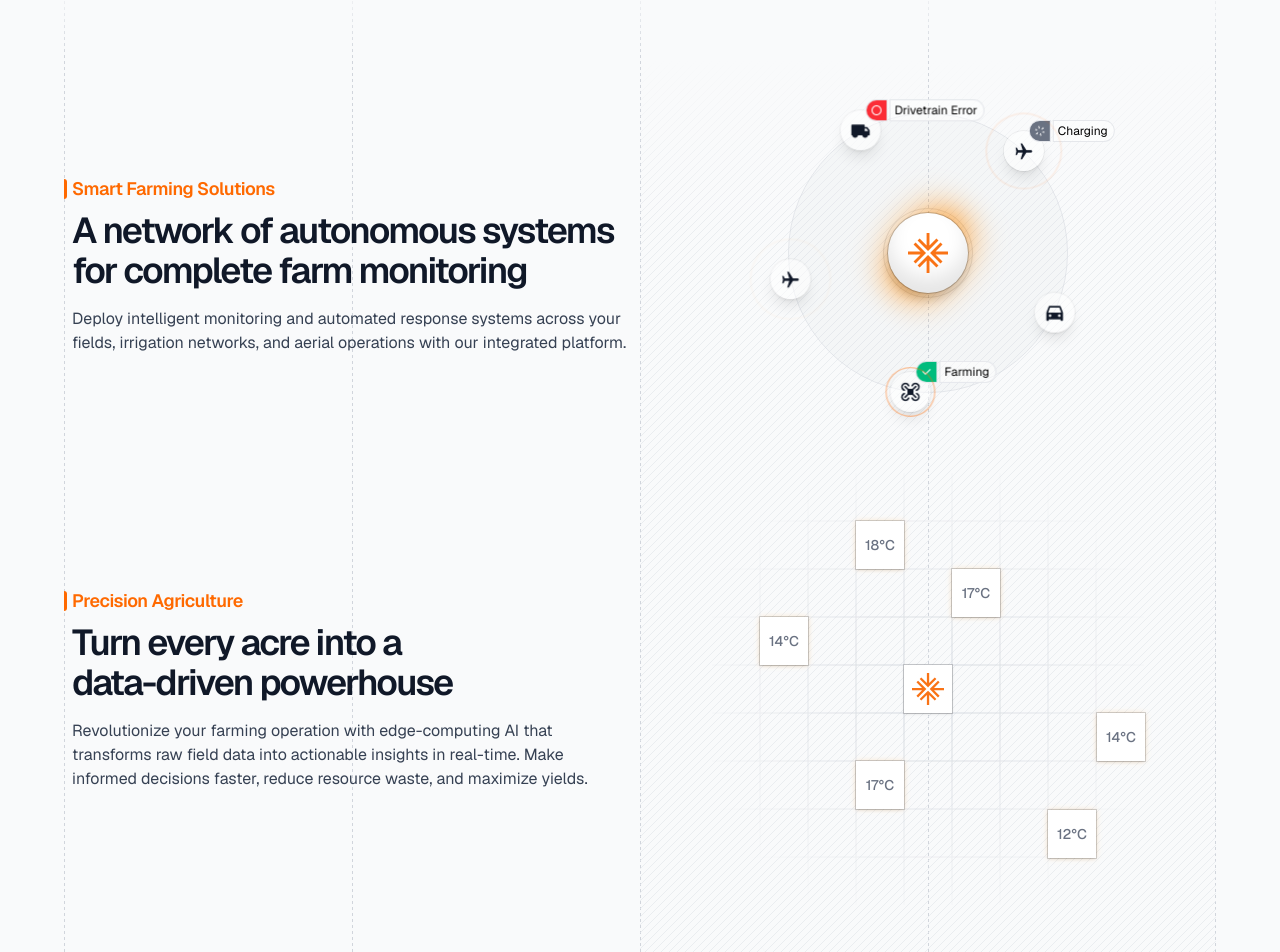
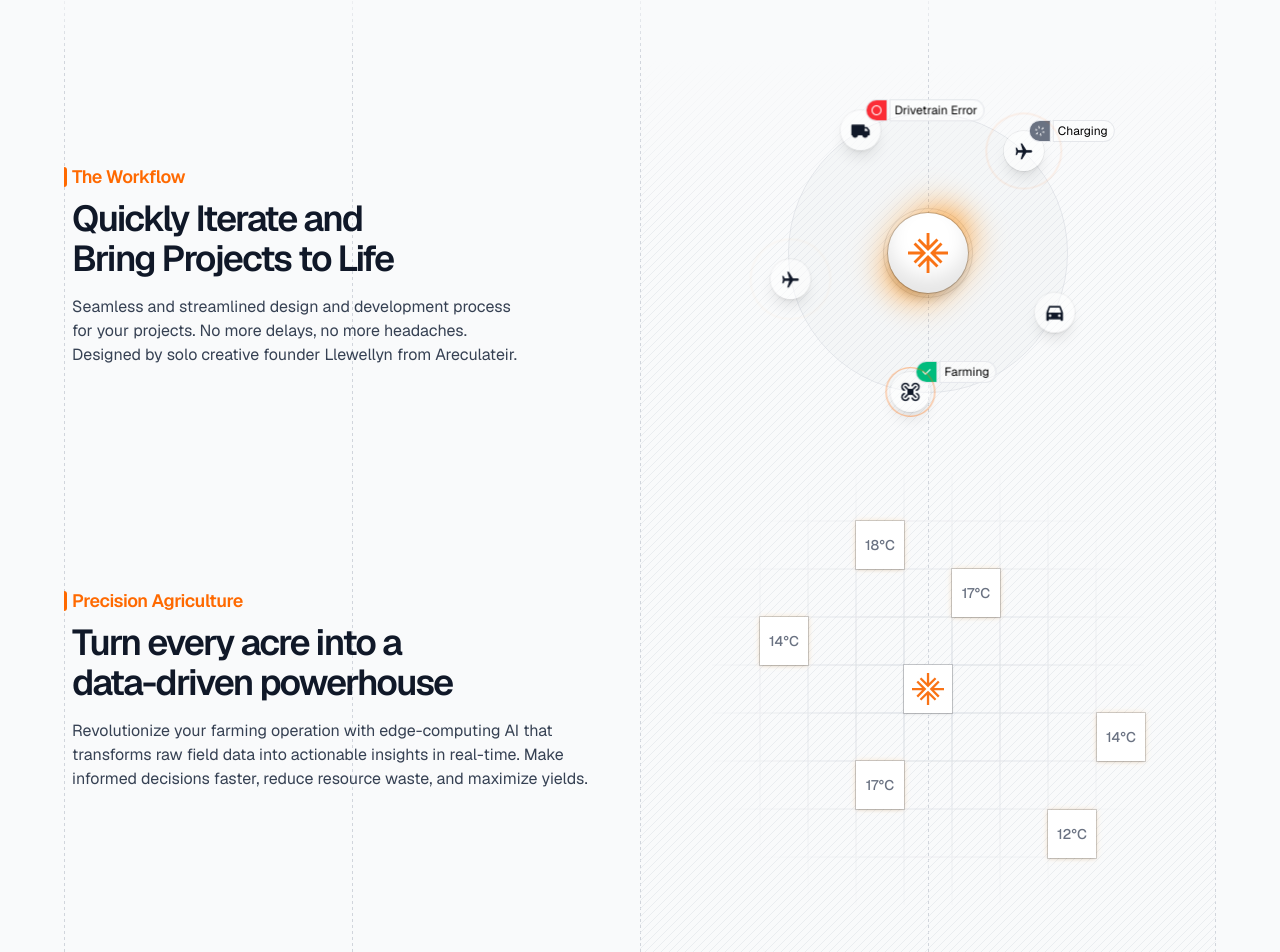
Before and after one commit to telluricaquarian/aclr77, a Next.js app: page / in a window 1280 px wide. Shown: the part 794-1746 px from the top of the page. Built offline with nearby package versions, Linux system fonts and the light colour scheme.

Commit message:
Update hero section headline and layout text

```diff
--- a/src/components/ui/Features.tsx
+++ b/src/components/ui/Features.tsx
@@ -130,16 +130,16 @@ export default function Features() {
         {/* Content */}
         <div className="col-span-2 my-auto px-2">
           <h2 className="relative text-lg font-semibold tracking-tight text-orange-500">
-            Smart Farming Solutions
+            The Workflow
             <div className="absolute top-1 -left-[8px] h-5 w-[3px] rounded-r-sm bg-orange-500" />
           </h2>
           <p className="mt-2 text-3xl font-semibold tracking-tighter text-balance text-gray-900 md:text-4xl">
-            A network of autonomous systems for complete farm monitoring
+            Quickly Iterate and Bring Projects to Life
           </p>
           <p className="mt-4 text-balance text-gray-700">
-            Deploy intelligent monitoring and automated response systems across
-            your fields, irrigation networks, and aerial operations with our
-            integrated platform.
+            Seamless and streamlined design and development process for your
+            projects. No more delays, no more headaches.
+            Designed by solo creative founder Llewellyn from Areculateir.
           </p>
         </div>
         <div className="relative col-span-2 flex items-center justify-center overflow-hidden">
```
Lines whose indentation alone changed are shown as unchanged.
